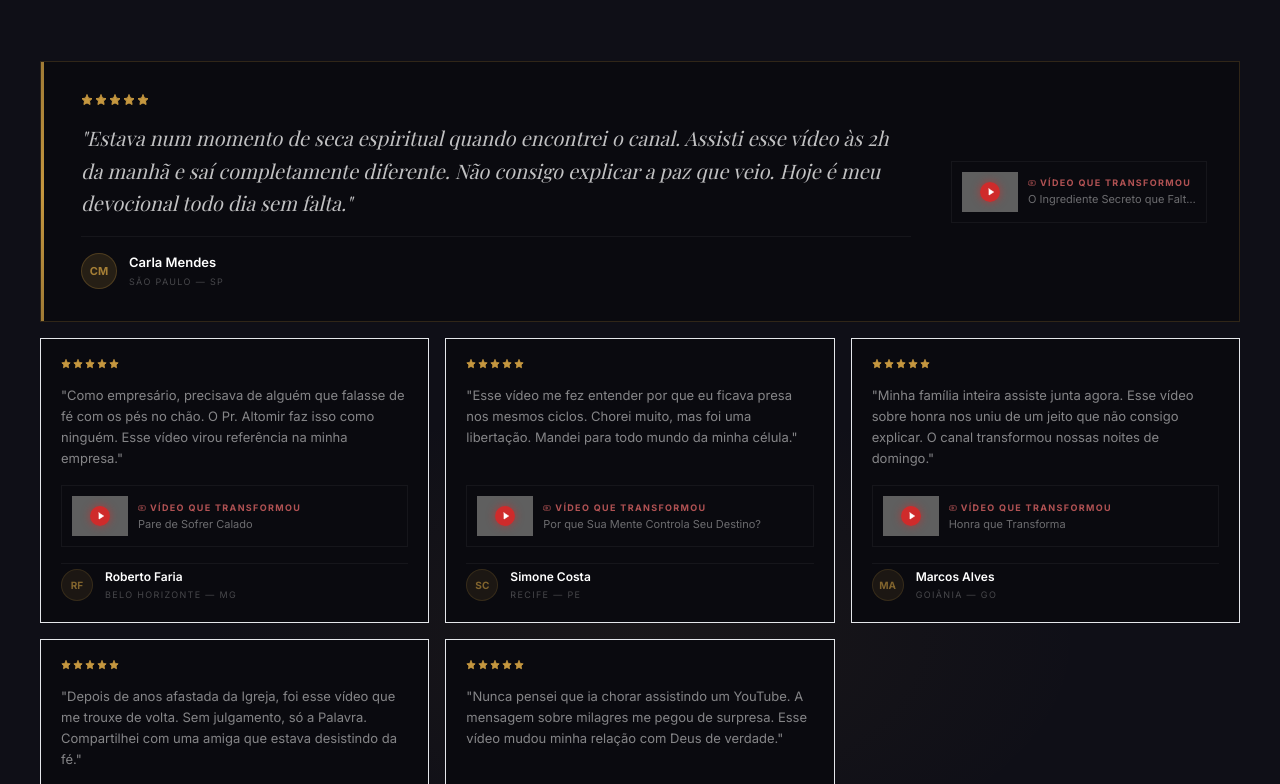
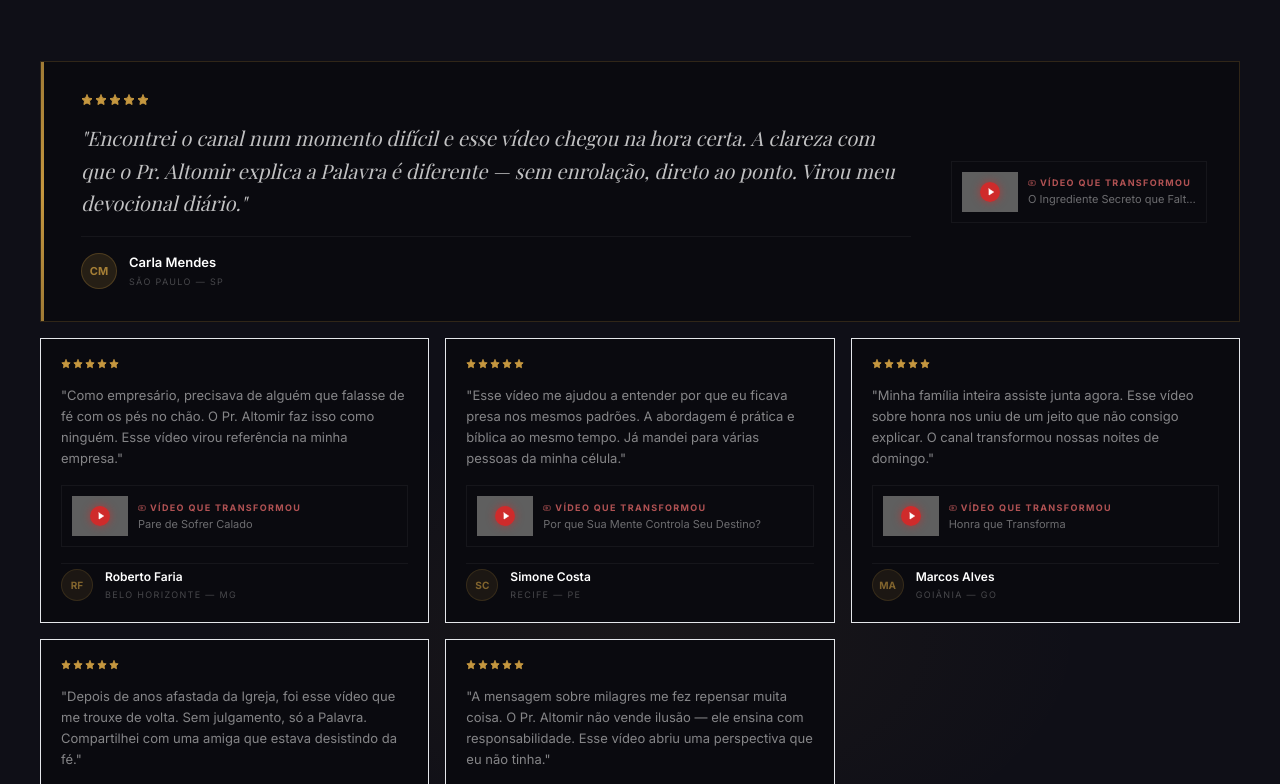
Before and after one commit to arthurrrangel/altomir-rangel, a Next.js app: page / in a window 1280 px wide. Shown: the part 5336-6120 px from the top of the page. Built offline with nearby package versions, Linux system fonts and the light colour scheme; grey boxes are pictures that could not be loaded; a web font is replaced by a local one.

Commit message:
fix: depoimentos mais naturais, sem drama forçado

```diff
--- a/components/Contribute.tsx
+++ b/components/Contribute.tsx
@@ -16,7 +16,7 @@ const testimonials = [
     city: 'São Paulo — SP',
     initials: 'CM',
     featured: true,
-    text: 'Estava num momento de seca espiritual quando encontrei o canal. Assisti esse vídeo às 2h da manhã e saí completamente diferente. Não consigo explicar a paz que veio. Hoje é meu devocional todo dia sem falta.',
+    text: 'Encontrei o canal num momento difícil e esse vídeo chegou na hora certa. A clareza com que o Pr. Altomir explica a Palavra é diferente — sem enrolação, direto ao ponto. Virou meu devocional diário.',
     videoId: 'PIMWrO-nw0U',
     videoTitle: 'O Ingrediente Secreto que Falta na Sua Fé',
   },
@@ -34,7 +34,7 @@ const testimonials = [
     city: 'Recife — PE',
     initials: 'SC',
     featured: false,
-    text: 'Esse vídeo me fez entender por que eu ficava presa nos mesmos ciclos. Chorei muito, mas foi uma libertação. Mandei para todo mundo da minha célula.',
+    text: 'Esse vídeo me ajudou a entender por que eu ficava presa nos mesmos padrões. A abordagem é prática e bíblica ao mesmo tempo. Já mandei para várias pessoas da minha célula.',
     videoId: 'FVwvjO6AuNo',
     videoTitle: 'Por que Sua Mente Controla Seu Destino?',
   },
@@ -61,7 +61,7 @@ const testimonials = [
     city: 'Manaus — AM',
     initials: 'AS',
     featured: false,
-    text: 'Nunca pensei que ia chorar assistindo um YouTube. A mensagem sobre milagres me pegou de surpresa. Esse vídeo mudou minha relação com Deus de verdade.',
+    text: 'A mensagem sobre milagres me fez repensar muita coisa. O Pr. Altomir não vende ilusão — ele ensina com responsabilidade. Esse vídeo abriu uma perspectiva que eu não tinha.',
     videoId: 'MoM39WKTCyk',
     videoTitle: 'Milagre Existe, Mas Nem Todos Conseguem',
   },
```
